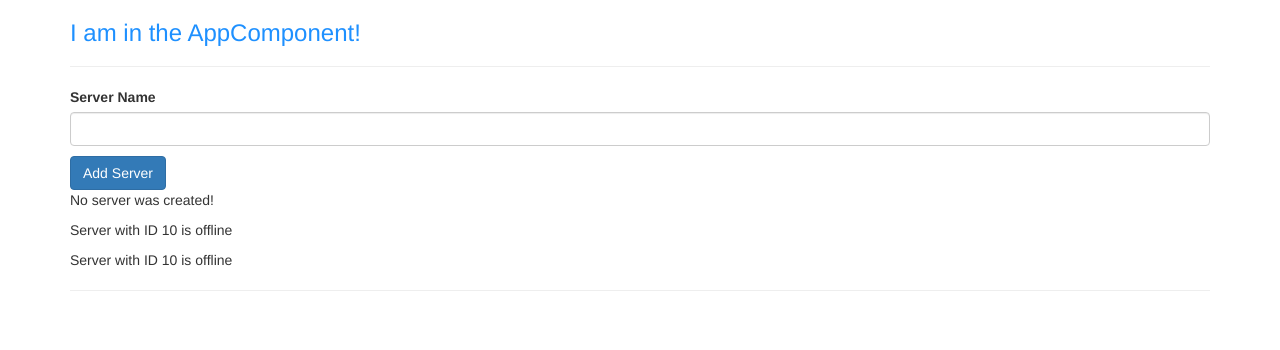
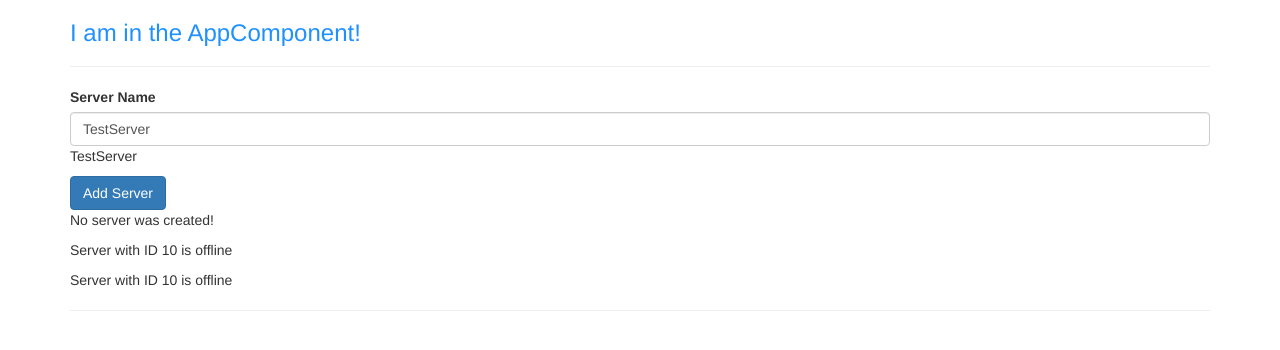
Before and after one commit to IT20206178/Angular-Course, an Angular app: page / in a window 1280 px wide. Shown: the top 350 px of the page. Built offline with nearby package versions, Linux system fonts and the light colour scheme.

Commit message:
two way binding

```diff
--- a/src/app/app.module.ts
+++ b/src/app/app.module.ts
@@ -1,4 +1,5 @@
 import { NgModule } from '@angular/core';
+import { FormsModule } from '@angular/forms';
 import { BrowserModule } from '@angular/platform-browser';
 
 import { AppComponent } from './app.component';
@@ -13,7 +14,8 @@
 
   ],
   imports: [
-    BrowserModule
+    BrowserModule,
+    FormsModule
   ],
   providers: [],
   bootstrap: [AppComponent]
--- a/src/app/servers/servers.component.html
+++ b/src/app/servers/servers.component.html
@@ -1,8 +1,12 @@
 <label>Server Name</label>
+<!-- <input
+   type="text"
+   class="form-control"
+   (input)="onUpdateServerName($event)"> -->
 <input
    type="text"
    class="form-control"
-   (input)="onUpdateServerName($event)">
+[(ngModel)]="serverName">
    <p>{{serverName}}</p>
 <button
     class="btn btn-primary"
--- a/src/app/servers/servers.component.ts
+++ b/src/app/servers/servers.component.ts
@@ -12,7 +12,7 @@
 export class ServersComponent implements OnInit {
     allowNewServer = false;
     serverCreationStatus = 'No server was created!';
-    serverName='';
+    serverName='TestServer';
   constructor() {
 
     setTimeout(()=>{
```
